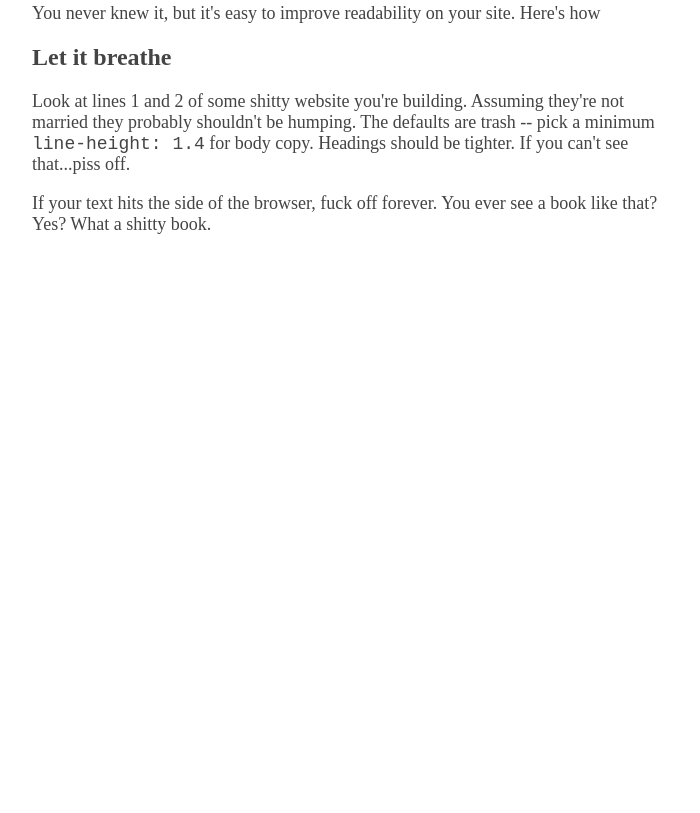
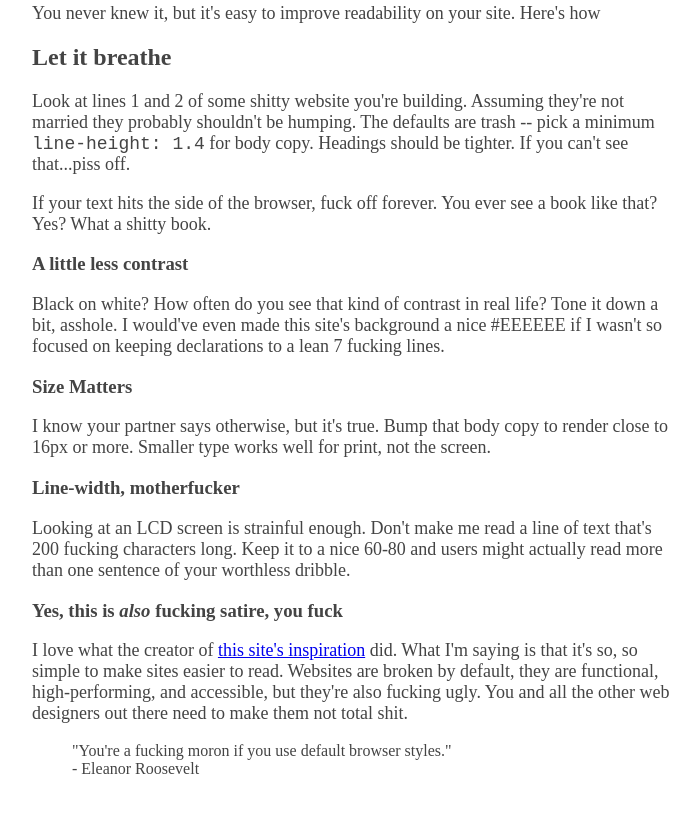
Before and after one commit to floyapo/Ordane.github.io, a plain HTML site: page index.html in a window 1280 px wide. Shown: the part 453-1266 px from the top of the page, without its empty margins (283-983 px from the left). Before the commit the page ends 800 px from the top, so only its background shows below. Drawn offline with Linux system fonts and the light colour scheme.

Commit message:
Update index.html

```diff
--- a/index.html
+++ b/index.html
@@ -27,3 +27,24 @@
         <p><h2>Let it breathe</h2></p>
         <p>Look at lines 1 and 2 of some shitty website you're building. Assuming they're not married they probably shouldn't be humping. The defaults are trash -- pick a minimum <code>line-height: 1.4</code> for body copy. Headings should be tighter. If you can't see that...piss off.</p>
         <p>If your text hits the side of the browser, fuck off forever. You ever see a book like that? Yes? What a shitty book.</p>
+<h3>A little less contrast</h3>
+
+	<p>Black on white? How often do you see that kind of contrast in real life? Tone it down a bit, asshole. I would've even made this site's background a nice #EEEEEE if I wasn't so focused on keeping declarations to a lean 7 fucking lines.</p>
+
+	<h3>Size Matters</h3>
+
+	<p>I know your partner says otherwise, but it's true. Bump that body copy to render close to 16px or more. Smaller type works well for print, not the screen.</p>
+
+	<h3>Line-width, motherfucker</h3>
+
+	<p>Looking at an LCD screen is strainful enough. Don't make me read a line of text that's 200 fucking characters long. Keep it to a nice 60-80 and users might actually read more than one sentence of your worthless dribble.</p>
+
+	<h3>Yes, this is <em>also</em> fucking satire, you fuck</h3>
+
+	<p>I love what the creator of <a href="https://motherfuckingwebsite.com">this site's inspiration</a> did. What I'm saying is that it's so, so simple to make sites easier to read. Websites are broken by default, they are functional, high-performing, and accessible, but they're also fucking ugly. You and all the other web designers out there need to make them not total shit.</p>
+
+	<blockquote>"You're a fucking moron if you use default browser styles."<br />
+	- Eleanor Roosevelt
+</blockquote>
+</body>
+</html>
```
